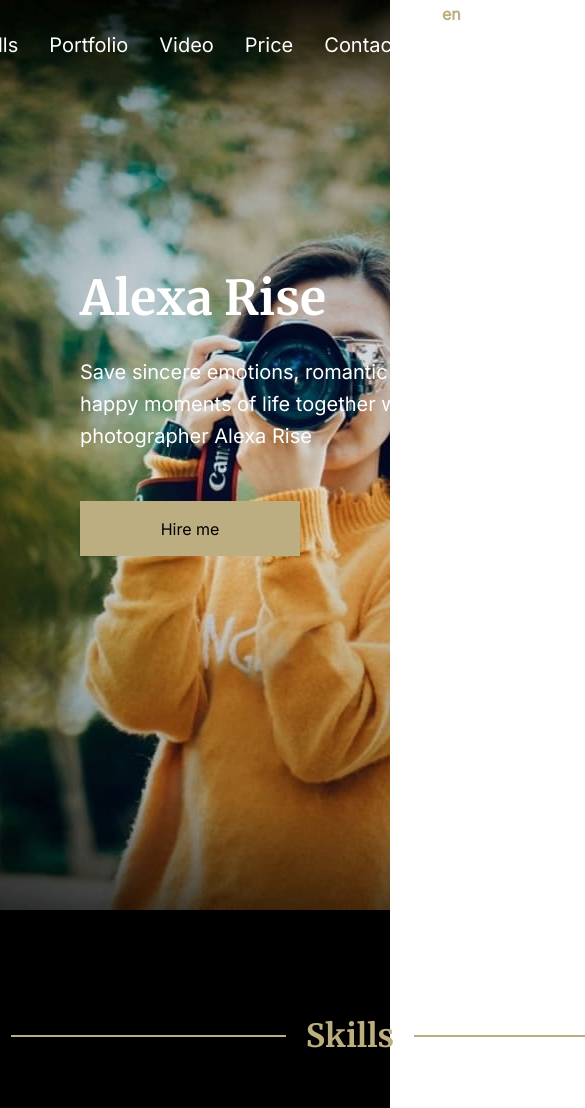
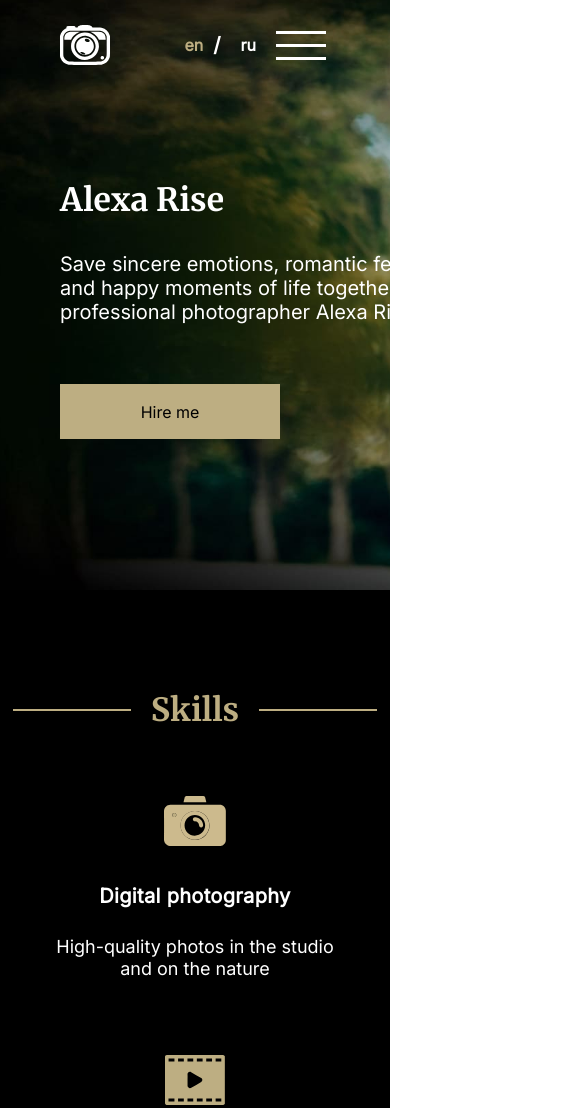
Before and after one commit to NikitaKakurin/portfolio, a plain HTML site: page portfolio/index.html in a window 390 px wide. Shown: the top 1108 px of the page, 585 px wide, since content can reach past the window. Drawn offline with nearby package versions, Linux system fonts and the light colour scheme.

Commit message:
feat: add video portfolio  hero and header

```diff
--- a/portfolio/css/media.css
+++ b/portfolio/css/media.css
@@ -1,3 +1,174 @@
+@media (max-width:1200px) {
+    .section-skills__item{
+        min-width: 35%;
+        height: 225px;
+    }
+
+}
+@media (max-width:900px) {
+    .section-portfolio__container-buttons{
+        margin-left: auto;
+        margin-right: auto;
+        width: 450px;
+    }
+
+}
+
 @media (max-width:768px) {
 
+/* ------------------Header is below----------------- */
+
+    .burger-button{
+        display: flex;
+    }
+
+    .menu__list{
+        display: none;
+        position: absolute;
+        top:0;
+        right: -680px;
+        width: 620px;
+        height: 1024px;
+        padding-left: 127px;
+        padding-top: 134px;
+        flex-direction: column;
+        gap: 16px;
+        font-size: 35px;
+        line-height: 73px;
+        letter-spacing: 0em;
+        background-color: var(--dark-color);
+        transition: all 1s;
+    }
+
+    .container-header{
+        padding-left: 60px;
+        padding-right: 64px;
+    }
+
+    .toggle-language{
+        gap: 10px;
+    }
+
+    .toggle-language__button{
+        padding-left: 10px;
+    }
+
+    .header{
+        background-position: -5px -30px;
+        background-size: auto 620px;
+    }
+
+/* ------------------Header is above----------------- */
+
+/* ------------------section__hero is below----------------- */
+
+
+    .section__hero-container{
+        height: 590px;
+        padding-top: 78px;
+        padding-left: 60px;
+        background-position: -5px -120px;
+        background-size: auto 620px;
+    }
+
+    h1{ font-size: 32px;
+        line-height: 64px;
+      }
+
+    .section__hero-paragraph{
+        margin-top: 20px;
+        margin-bottom: 60px;
+        font-size: 20px;
+        line-height: 24px;
+        text-align: left;
+        width: 390px;
+        height: 72px;
+
+    }
+/* ------------------section__hero is above----------------- */
+
+/* ------------------section__skills is below----------------- */
+
+    .section-skills{
+        padding-top: 10px;
+    }
+
+/* ----------------Title in sections is below---------------- */
+    .section__title{
+        width: 364px;
+        margin-top: 0;
+        margin-left : auto;
+        margin-right: auto;
+        font-size: 32px;
+        line-height: 40px;
+    }
+/* ----------------Title in sections is above---------------- */
+
+
+    .section-skills__list{
+        padding-left: 0;
+        padding-top: 39px;
+        justify-content: space-evenly;
+        column-gap: 0px;
+    }
+
+    .section-skills__item{
+        width: 280px;
+    }
+
+    .section-skills__item-header{
+        margin-top: 30px;
+        margin-bottom: 20px;
+        font-size: 20px;
+        line-height: 40px;
+    }
+
+    .section-skills__item-paragraph{
+        font-size: 18px;
+        line-height: 22px;
+        width: 100%
+    }
+
+
+
+
+/* ------------------section__skills is above----------------- */
+
+/* ------------------section__portfolio is below----------------- */
+
+    .section-portfolio{
+        padding-top: 139px;
+     }
+
+     .section-portfolio__container-buttons{
+        margin-top: 70px;
+    }
+
+
+/* ------------------section__portfolio is above----------------- */
+
+/* ------------------section__video is below----------------- */
+
+    .section-video{
+        padding-top: 100px;
+        padding-left: 0;
+        padding-right: 0;
+    }
+
+    .section-video__container-video{
+        overflow: hidden;
+        margin-top: 70px;
+    }
+    .section-video__main-play{
+
+        width: 64.62px;
+        height: 64.62px;
+        background-size: 100% 100%;
+    }
+/* ------------------section__video is below----------------- */
+/* ------------------section__price is below----------------- */
+
+
+
+/* ------------------section__price is below----------------- */
 }
--- a/portfolio/css/style.css
+++ b/portfolio/css/style.css
@@ -65,7 +65,7 @@ body {
 
 /* ----------------Title in sections is below---------------- */
 
-.section-title{
+.section__title{
     display: flex;
     justify-content: center;
     align-items: center;
@@ -95,6 +95,7 @@ body {
 
 /* ------------------Header is below----------------- */
 .header{
+    position: relative;
     height: 90px;
     background-image: url("../assets/img/header-bg.jpg");
     background-repeat: no-repeat;
@@ -147,6 +148,9 @@ body {
 }
 
 .toggle-language{
+    display: flex;
+    gap: 10px;
+    align-items: center;
     font-weight: 700;
     color: var(--main-text-color);
 }
@@ -170,8 +174,22 @@ body {
     color: var(--active-text-color);
 }
 
-.toggle-language span{
-    padding: 0 3px;
+.burger-button{
+    display: none;
+    flex-direction: column;
+    justify-content: center;
+    align-items: center;
+    gap:10px;
+    width: 50px;
+    height: 50px;
+    margin-left: 20px;
+
+}
+
+.burger-button__line{
+    width: 50px;
+    height: 3px;
+    background-color: var(--main-text-color);
 }
 
 /* ------------------Header is above----------------- */
@@ -222,7 +240,7 @@ body {
     justify-content: space-around;
     list-style: none;
     flex-wrap: wrap;
-    row-gap: 36px;
+    row-gap: 34px;
     width: 100%;
     margin: 0;
     padding-top: 27px;
@@ -270,7 +288,7 @@ body {
 }
 
 .section-skills__item-paragraph{
-    margin: 0;
+    margin: 0 auto;
     width: 280px;
     height: 72px;
     font-size: .9rem;
--- a/portfolio/index.html
+++ b/portfolio/index.html
@@ -28,6 +28,11 @@
                     <span> / </span>
                     <button class="toggle-language__button" >ru</button>
                 </div>
+                <div class="burger-button">
+                    <div class="burger-button__line"></div>
+                    <div class="burger-button__line"></div>
+                    <div class="burger-button__line"></div>
+                </div>
             </div>
         </header>
         <main>
@@ -42,7 +47,7 @@
                     </div>
                 </section>
                 <section class="section section-skills" id="skills">
-                    <h2 class="section-title">
+                    <h2 class="section__title">
                         <span class="section__before-text"></span>
                         <span class="section__text">Skills</span>
                         <span class="section__after-text"></span>
@@ -76,7 +81,7 @@
 
                 </section>
                 <section class="section section-portfolio" id="portfolio">
-                    <h2 class="section-title">
+                    <h2 class="section__title">
                         <span class="section__before-text"></span>
                         <span class="section__text">Portfolio</span>
                         <span class="section__after-text"></span>
@@ -98,7 +103,7 @@
 
                 </section>
                 <section class="section section-video" id="video">
-                    <h2 class="section-title">
+                    <h2 class="section__title">
                         <span class="section__before-text"></span>
                         <span class="section__text">Video</span>
                         <span class="section__after-text"></span>
@@ -110,7 +115,7 @@
                     </div>
                 </section>
                 <section class="section section-price" id="price">
-                    <h2 class="section-title">
+                    <h2 class="section__title">
                         <span class="section__before-text"></span>
                         <span class="section__text">Price</span>
                         <span class="section__after-text"></span>
--- a/portfolio/js/index.js
+++ b/portfolio/js/index.js
@@ -1,62 +1,82 @@
-console.log(`Ваша оценка - 110 баллов \n
-Отзыв по пунктам ТЗ:\n
-Выполненные пункты:\n
-1) Вёрстка валидная. Для проверки валидности вёрстки используйте сервис https://validator.w3.org/. Валидной вёрстке соответствует надпись "Document checking completed. No errors or warnings to show." В таком случае баллы за пункт требований выставляем полностью. Если есть предупреждения - warnings, но нет ошибок - errors, выставляем половину баллов за пункт требований \n
+"use strict"
 
-2) header, main, footer \n
+const video = document.querySelector(".section-video__video");
+let isTablet;
+let currentSize;
+window.onresize = function handler(event) {
+    currentSize = document.documentElement.clientWidth<=768;
+    if(isTablet!==(currentSize))ChangePoster(currentSize);
+}
+function ChangePoster(format) {
+    console.log(document.documentElement.clientWidth)
+    if(format){
+        video.poster="./assets/img/video-player-mini.jpg";
+        isTablet = true;
+    }else{
+        video.poster="./assets/img/video-poster.jpg";
+        isTablet = false;
+    }
+}
+ChangePoster(document.documentElement.clientWidth<=768);
+// console.log(`Ваша оценка - 110 баллов \n
+// Отзыв по пунктам ТЗ:\n
+// Выполненные пункты:\n
+// 1) Вёрстка валидная. Для проверки валидности вёрстки используйте сервис https://validator.w3.org/. Валидной вёрстке соответствует надпись "Document checking completed. No errors or warnings to show." В таком случае баллы за пункт требований выставляем полностью. Если есть предупреждения - warnings, но нет ошибок - errors, выставляем половину баллов за пункт требований \n
 
-3) шесть элементов section (по количеству секций)\n
+// 2) header, main, footer \n
 
-4) только один заголовок h1 \n
+// 3) шесть элементов section (по количеству секций)\n
 
-5) пять заголовков h2 (количество секций минус одна, у которой заголовок h1) \n
+// 4) только один заголовок h1 \n
 
-6) один элемент nav (панель навигации) \n
+// 5) пять заголовков h2 (количество секций минус одна, у которой заголовок h1) \n
 
-7) два списка ul > li > a (панель навигации, ссылки на соцсети) \n
+// 6) один элемент nav (панель навигации) \n
 
-8) десять кнопок button \n
+// 7) два списка ul > li > a (панель навигации, ссылки на соцсети) \n
 
-9) два инпута: input type="email" и input type="tel" \n
+// 8) десять кнопок button \n
 
-10) один элемент textarea \n
+// 9) два инпута: input type="email" и input type="tel" \n
 
-11) три атрибута placeholder \n
+// 10) один элемент textarea \n
 
-12) блок header \n
+// 11) три атрибута placeholder \n
 
-13) секция hero \n
+// 12) блок header \n
 
-14) секция skills \n
+// 13) секция hero \n
 
-15) секция portfolio \n
+// 14) секция skills \n
 
-16) секция video \n
+// 15) секция portfolio \n
 
-17) секция price \n
+// 16) секция video \n
 
-18) секция contacts \n
+// 17) секция price \n
 
-19) блок footer \n
+// 18) секция contacts \n
 
-20) для построения сетки используются флексы или гриды \n
+// 19) блок footer \n
 
-21) при уменьшении масштаба страницы браузера вёрстка размещается по центру, а не сдвигается в сторону \n
+// 20) для построения сетки используются флексы или гриды \n
 
-22) фоновый цвет тянется на всю ширину страницы \n
+// 21) при уменьшении масштаба страницы браузера вёрстка размещается по центру, а не сдвигается в сторону \n
 
-23) иконки добавлены в формате .svg. SVG может быть добавлен любым способом. Обращаем внимание на формат, а не на способ добавления \n
+// 22) фоновый цвет тянется на всю ширину страницы \n
 
-24) изображения добавлены в формате .jpg \n
+// 23) иконки добавлены в формате .svg. SVG может быть добавлен любым способом. Обращаем внимание на формат, а не на способ добавления \n
 
-25) есть favicon \n
+// 24) изображения добавлены в формате .jpg \n
 
-26) плавная прокрутка по якорям \n
+// 25) есть favicon \n
 
-27) ссылки в футере ведут на гитхаб автора проекта и на страницу курса https://rs.school/js-stage0/ \n
+// 26) плавная прокрутка по якорям \n
 
-28) интерактивность включает в себя не только изменение внешнего вида курсора, например, при помощи свойства cursor: pointer, но и другие визуальные эффекты, например, изменение цвета фона или цвета шрифта. Если в макете указаны стили при наведении и клике, для элемента указываем эти стили. Если в макете стили не указаны, реализуете их по своему усмотрению, руководствуясь общим стилем макета \n
+// 27) ссылки в футере ведут на гитхаб автора проекта и на страницу курса https://rs.school/js-stage0/ \n
 
-29) обязательное требование к интерактивности: плавное изменение внешнего вида элемента при наведении и клике не влияющее на соседние элементы \n
+// 28) интерактивность включает в себя не только изменение внешнего вида курсора, например, при помощи свойства cursor: pointer, но и другие визуальные эффекты, например, изменение цвета фона или цвета шрифта. Если в макете указаны стили при наведении и клике, для элемента указываем эти стили. Если в макете стили не указаны, реализуете их по своему усмотрению, руководствуясь общим стилем макета \n
 
-`);
+// 29) обязательное требование к интерактивности: плавное изменение внешнего вида элемента при наведении и клике не влияющее на соседние элементы \n
+
+// `);
```
Also changed, not shown: portfolio/assets/img/video-player-mini.jpg (added).
